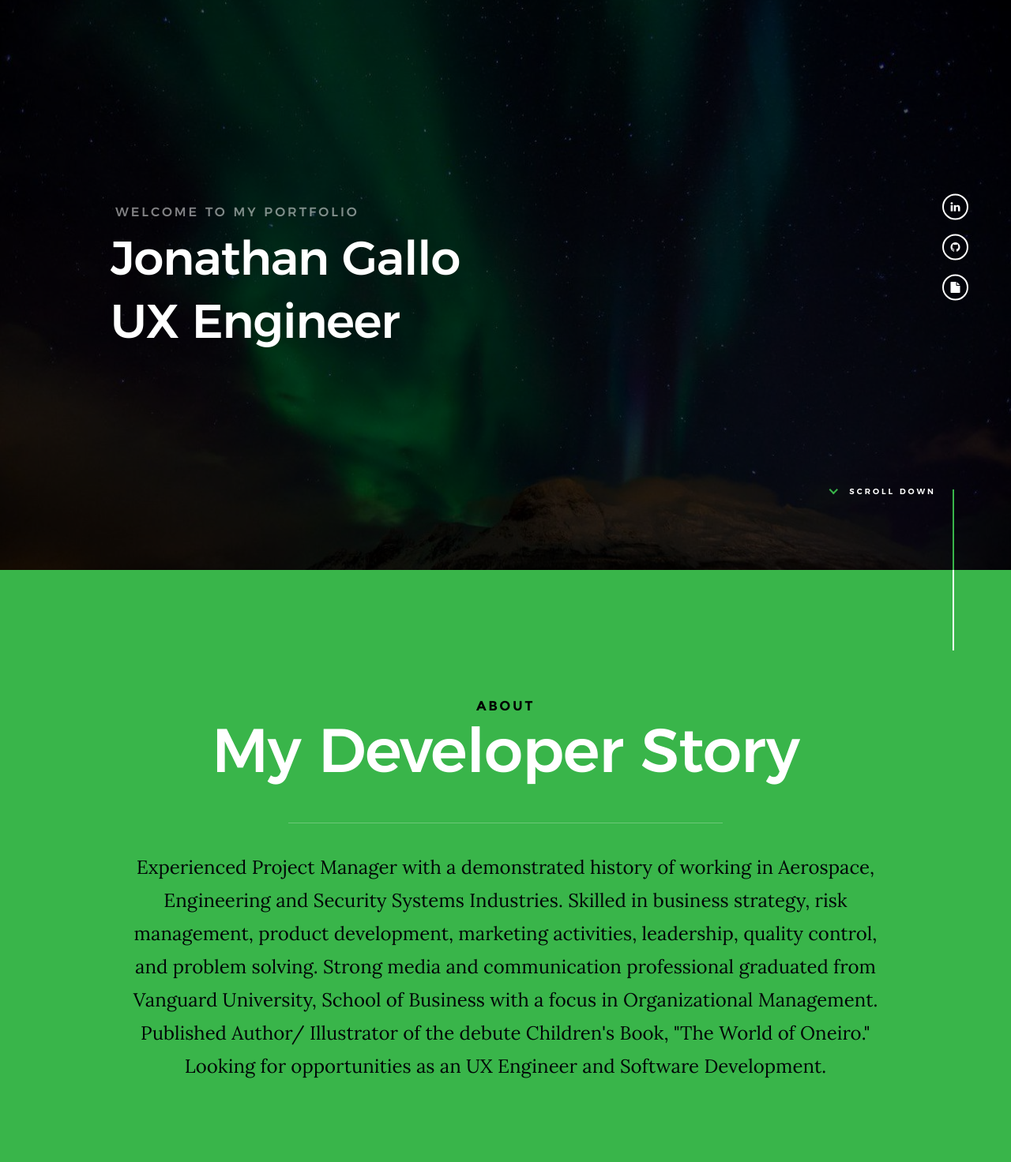
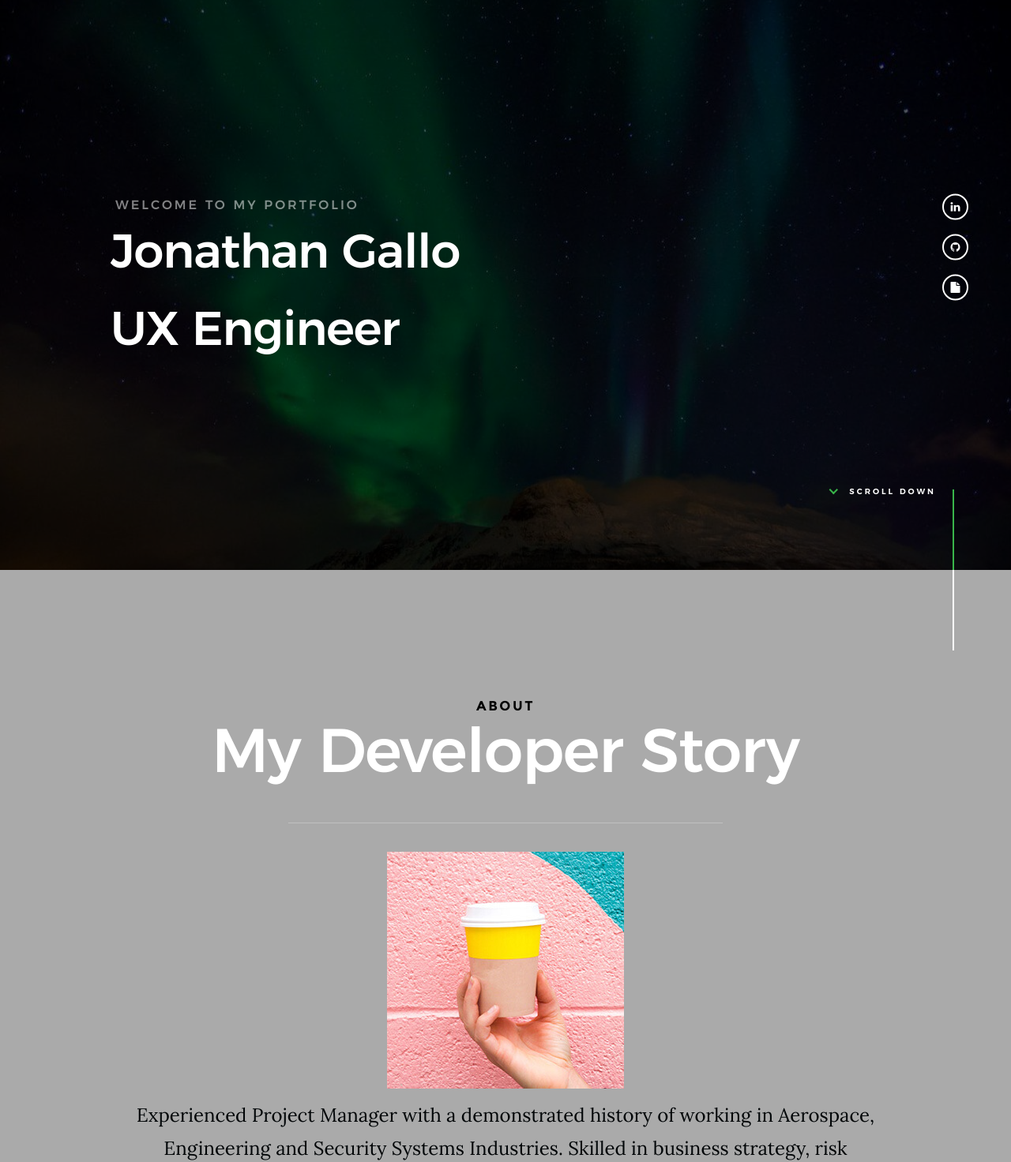
Before and after one commit to JonnyOneiro/portfolio, a plain HTML site: page index.html in a window 1280 px wide. Shown: the part 78-1550 px from the top of the page at 79% size. Drawn offline with Linux system fonts and the light colour scheme; files whose address does not match are found by name.

Commit message:
changed background of about me

```diff
--- a/css/main.css
+++ b/css/main.css
@@ -2200,7 +2200,7 @@ html.no-csstransitions .home-content__main {
 .s-about {
     padding-top: 16.2rem;
     padding-bottom: 9rem;
-    background-color: #39b54a;
+    background-color: #aaaaaa;
     color: #010507;
     position: relative;
 }
--- a/index.html
+++ b/index.html
@@ -102,9 +102,12 @@
                 <h3>Welcome to my portfolio</h3>
 
                 <h1>
-                    Jonathan Gallo <br>
+                    Jonathan Gallo
+                </h1>
+                <h1>
                     UX Engineer
                 </h1>
+
 
 
                 <!-- <div class="home-content__buttons">
@@ -159,6 +162,8 @@
 
         <div class="row about-desc" data-aos="fade-up">
             <div class="col-full">
+                <img src="images/sample-image.jpg" alt="">
+
                 <p>
                         Experienced Project Manager with a demonstrated history of working in Aerospace,
                         Engineering and Security Systems Industries. Skilled in business strategy, risk management,
```
